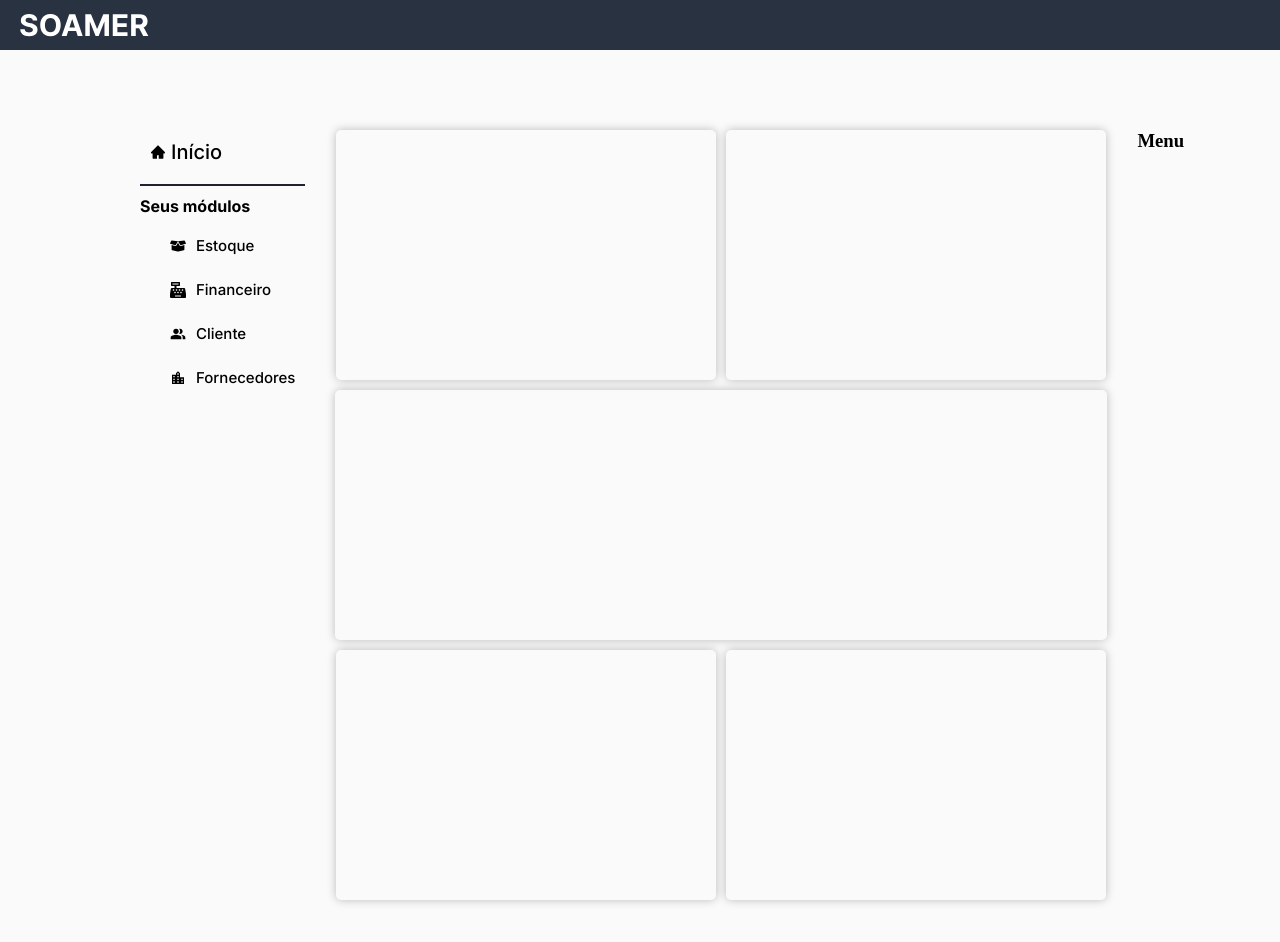
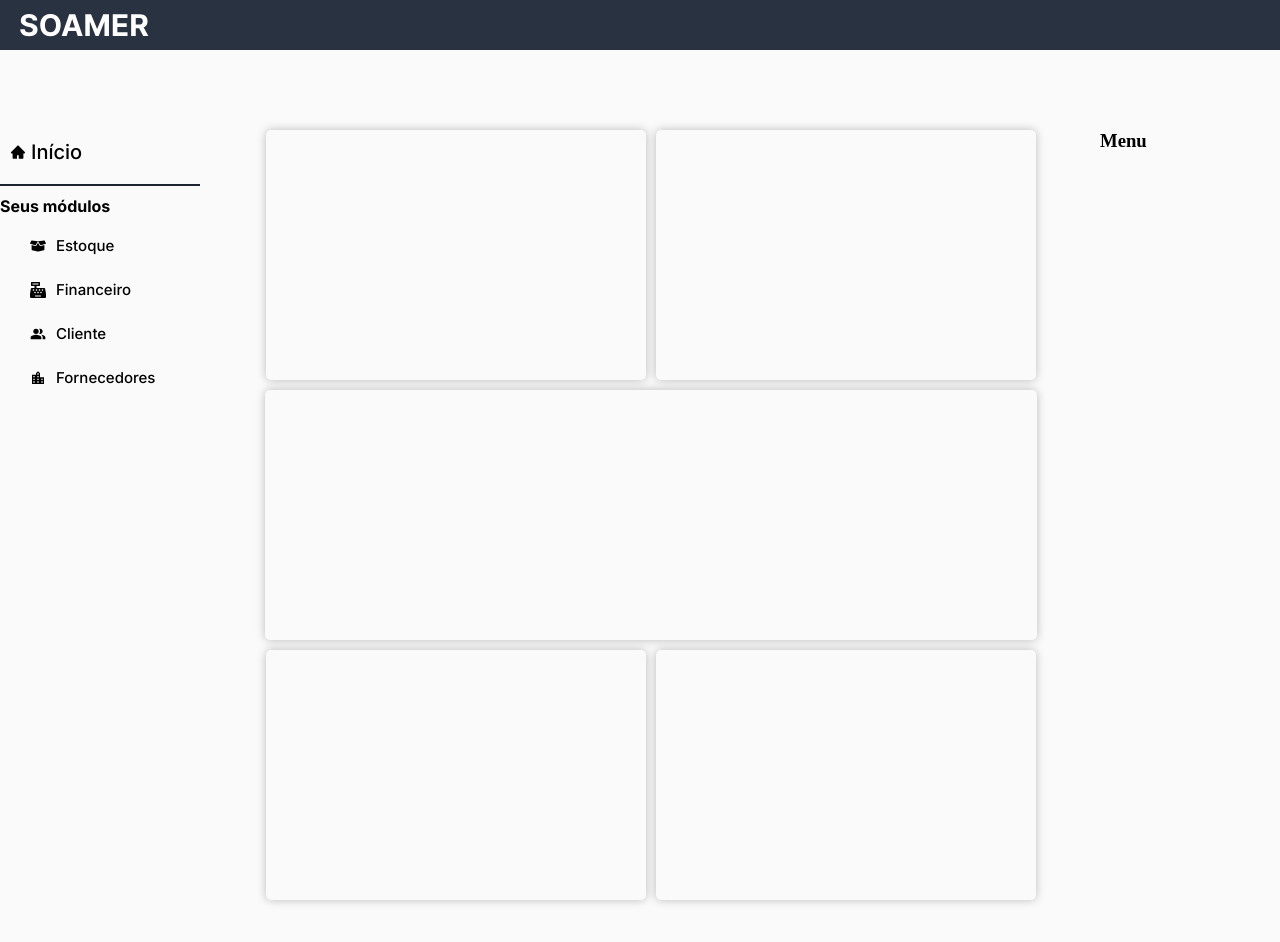
Before and after one commit to HenkelDio/soamer-project, a React (Create React App) app in the folder client/: page /home in a window 1280 px wide. Shown: the top 942 px of the page. Built offline with nearby package versions, Linux system fonts and the light colour scheme.

Commit message:
solved margins and widths

```diff
--- a/client/src/components/menu/style.js
+++ b/client/src/components/menu/style.js
@@ -1,5 +1,5 @@
 import styled from "styled-components";
 
 export const Container = styled.div`
-  margin-left: 30px;
+  width: 200px;
 `;
--- a/client/src/pages/layout/style.js
+++ b/client/src/pages/layout/style.js
@@ -1,7 +1,7 @@
 import styled from "styled-components";
 
 export const Container = styled.div`
-  width: 1000px;
+  width: 1300px;
   margin: 80px auto;
 
   display: flex;
```
